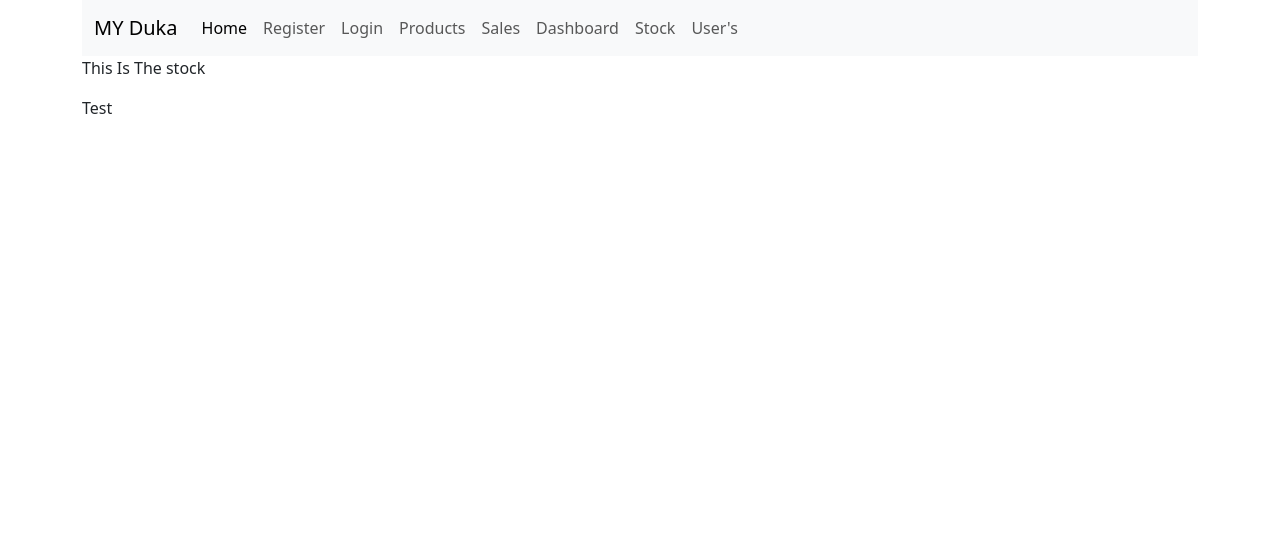
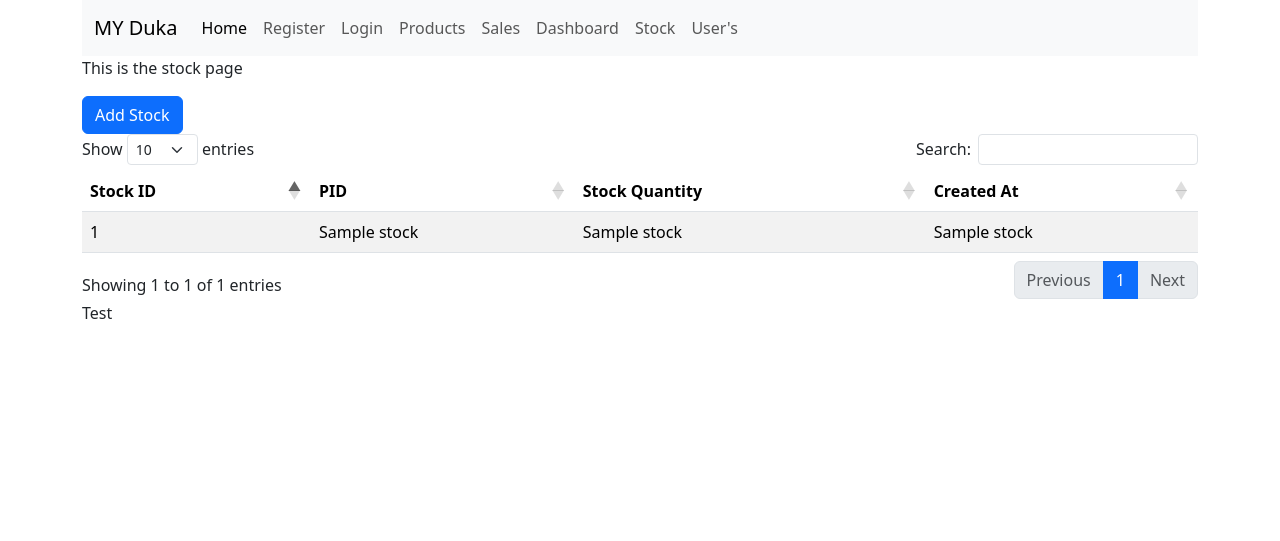
Before and after one commit to martinnjoki/Flask.py, a Flask app: template templates/stock.html in a window 1280 px wide. Shown: the top 541 px of the page. Run offline with Flask 3, Linux system fonts and the light colour scheme; the template is opened without the code that fills it: most values are stand-ins (such as "Sample title", 1, 10 or a date in 2020); some libraries are stand-ins or nearby versions.

Commit message:
update on stock

```diff
--- a/main.py
+++ b/main.py
@@ -1,90 +1,94 @@
-from database import get_products, get_sales, get_stock, get_users, insert_products, insert_sales, available_stock, insert_users
-from flask import Flask, render_template, request, redirect, url_for, flash
+from flask import Flask, render_template, request, redirect, url_for,flash
+from database import get_products,get_sales,insert_products,insert_sales,available_stock,get_stock,insert_stock
 
 
-#flask instance
+#Flask instance
 app = Flask(__name__)
 
-#secret key signs sessions data
-app.secret_key = 'fedele'
+#secret key - signs session data
+app.secret_key ='98900309chhe88dhnwjwkixsiixk'
 
 
+#index route
 @app.route("/")
 def home():
     return render_template("index.html")
 
-@app.route("/stock")
-def fetch_stock():
-    stock = get_stock()
-    return render_template("stock.html", stock=stock)
+
+#getting products
+@app.route('/products')
+def fetch_products():
+    products = get_products()
+    return render_template("products.html",products=products)
 
 
-@app.route("/products")
-def fetch_products():
-    products = get_products()
-    return render_template("products.html", products=products)
-
-
-@app.route("/sales")
-def fetch_sales():
-    sales = get_sales()
-    products =get_products()
-    return render_template("sales.html", sales=sales, products = products)
-
-
-@app.route("/add_sales", methods=['GET', 'POST'])
-def add_sales():
-    pid = request.form['pid']
-    quantity = request.form['quantity']
-    new_sale = ( pid, quantity)
-    check_stock = available_stock(pid)
-    if check_stock < float(quantity):
-        flash("insufficient stock", 'danger')
-        return redirect(url_for('fetch_sales'))
-    insert_sales(new_sale)
-    flash("Sale made successfully", 'success')
-    return redirect(url_for('fetch_sales'))
-
-@app.route("/add_products", methods=['GET', 'POST'])
+#posting products
+@app.route('/add_products',methods=['GET','POST'])
 def add_products():
     product_name = request.form["product_name"]
     buying_price = request.form["buying_price"]
-    selling_price = request.form["selling_price"]
-    new_product = (product_name, buying_price, selling_price)
+    selling_price =request.form["selling_price"]
+    new_product = (product_name,buying_price,selling_price)
     insert_products(new_product)
-    flash("product added successfully", 'success')
+    flash("Product added successfully",'success')
     return redirect(url_for('fetch_products'))
 
-@app.route("/dashboard")
+
+#getting sales
+@app.route('/sales')
+def fetch_sales():
+    sales = get_sales()
+    products = get_products()
+    return render_template("sales.html",sales=sales,products = products)
+
+
+#posting sales
+@app.route('/add_sale',methods=['GET','POST'])
+def add_sale():
+    pid = request.form["pid"]
+    quantity = request.form["quantity"]
+    new_sale = (pid,quantity)
+    check_stock = available_stock(pid)
+    if check_stock < float(quantity):
+        flash("Insufficient stock",'danger')
+        return url_for('fetch_sales')
+    insert_sales(new_sale)
+    flash("Sale made successfully",'success')
+    return redirect(url_for('fetch_sales'))
+
+
+#fetching stock
+@app.route('/stock')
+def get_stock():
+    stock = get_stock()
+    products = get_products()
+    return render_template("stock.html",stock=stock,products=products)
+
+
+#adding stock
+@app.route('/add_stock',methods=['GET','POST'])
+def add_stock():
+    pid = request.form['pid']
+    stock_quantity = request.form['s_quantity']
+    new_stock = (pid,stock_quantity)
+    insert_stock(new_stock)
+    return redirect(url_for('get_stock'))
+
+
+@app.route('/dashboard')
 def dashboard():
-    dashboard = "This is my dashboard"
     return render_template("dashboard.html")
+
 
 @app.route("/login")
 def login():
-    login = "This is my login page"
     return render_template("login.html")
-
-@app.route("/users", methods=['GET', 'POST'])
-def fetch_users():
-    users = get_users()
-    full_name = request.form["full_name"]
-    email = request.form["email"]
-    phone_number = request.form["phone_number"]
-    password = request.form["password"]
-    new_users = (full_name, email, phone_number, password)
-    insert_users(new_users)
-    return render_template("user.html", users=users)
-
 
 
 @app.route("/register")
 def register():
-    register = "This is my register"
     return render_template("register.html")
 
 
 
-
-
 app.run(debug=True)
--- a/templates/sales.html
+++ b/templates/sales.html
@@ -23,7 +23,7 @@
                     </div>
                     <div class="modal-body">
                         <div class="modal-body">
-                            <form action="/add_sales" method="post">
+                            <form action="/add_sale" method="post">
                                 <div class="mb-3">
                                     <select class="form-select" name="pid" aria-label="Default select example">
                                         <option selected>Select Product</option>
--- a/templates/stock.html
+++ b/templates/stock.html
@@ -1,12 +1,94 @@
 {% extends 'base.html' %}
-{% block title %} dashboard {% endblock %}
+{% block title %} Stock {% endblock %}
 {% block content %}
+<div>
+    <div>
+        <p>This is the stock page</p>
+    </div>
 
-<div>
-<div>
-<p>This Is The stock</p>
 
-</div>
+    <div>
+        <div>
+            <!-- Button trigger modal -->
+            <button type="button" class="btn btn-primary" data-bs-toggle="modal" data-bs-target="#exampleModal">
+                Add Stock
+            </button>
+
+            <!-- Modal -->
+            <div class="modal fade" id="exampleModal" tabindex="-1" aria-labelledby="exampleModalLabel"
+                aria-hidden="true">
+                <div class="modal-dialog">
+                    <div class="modal-content">
+                        <div class="modal-header">
+                            <h1 class="modal-title fs-5" id="exampleModalLabel">Adding Stock</h1>
+                            <button type="button" class="btn-close" data-bs-dismiss="modal" aria-label="Close"></button>
+                        </div>
+                        <div class="modal-body">
+                            <form action="/add_stock" method="post">
+
+                                <div class="mb-3">
+                                    <select class="form-select" name="pid" aria-label="Default select example">
+                                        <option selected>Select Product</option>
+                                        {% for product in products %}
+                                        <option value="{{product[0]}}">{{product[1]}}</option>
+                                        {% endfor %}
+
+                                    </select>
+                                </div>
+
+                                <div class="mb-3">
+                                    <label for="exampleInputPassword1" class="form-label">Quantity</label>
+                                    <input type="number" name="s_quantity" class="form-control"
+                                        id="exampleInputPassword1">
+                                </div>
+
+                                <div class="modal-footer">
+                                    <button type="button" class="btn btn-secondary"
+                                        data-bs-dismiss="modal">Close</button>
+                                    <button type="submit" class="btn btn-primary">Add Stock</button>
+                                </div>
+
+                            </form>
+                        </div>
+
+                    </div>
+                </div>
+            </div>
+        </div>
+
+
+    </div>
+
+
+    <div>
+        <table id="example" class="table table-striped">
+            <thead>
+                <tr>
+                    <th>Stock ID</th>
+                    <th>PID</th>
+                    <th>Stock Quantity</th>
+                    <th>Created At</th>
+                </tr>
+            </thead>
+            <tbody>
+                {% for stock in stock %}
+                <tr>
+                    <td> {{stock[0]}} </td>
+                    <td>{{stock[1]}}</td>
+                    <td>{{stock[2]}}</td>
+                    <td>{{stock[3]}}</td>
+                </tr>
+                {% endfor %}
+            </tbody>
+        </table>
+    </div>
+
+
+
+
+
+
+
 
 </div>
 
```
Also changed, not shown: database.py (+3 -5 lines).
